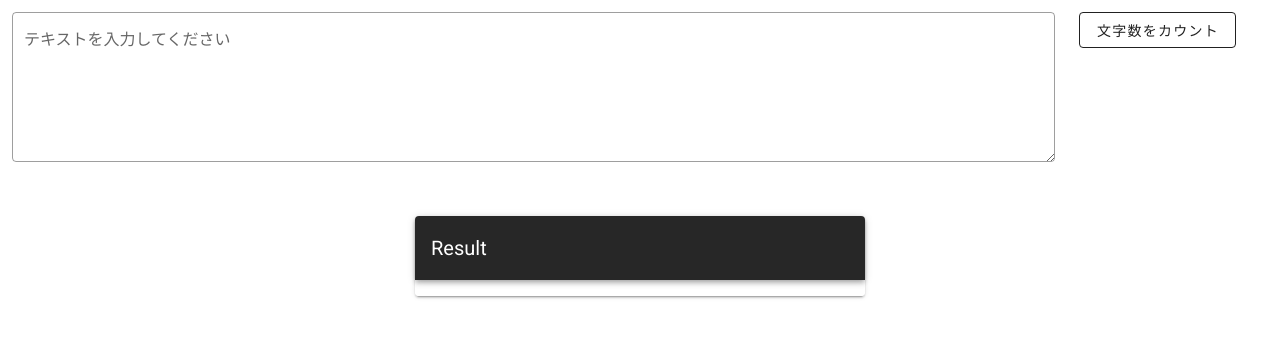
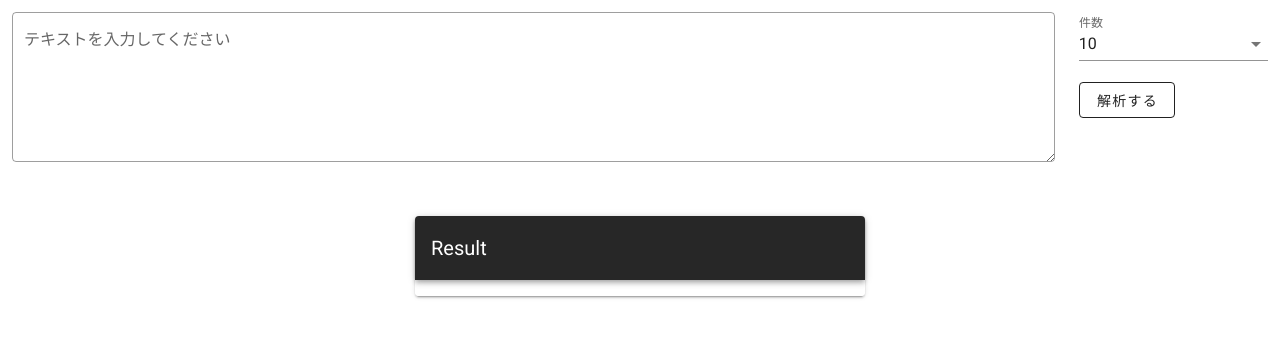
Before and after one commit to mkdk09/analyze-es-front, a Vue app: page / in a window 1280 px wide. Shown: the top 338 px of the page. Built offline with nearby package versions, Linux system fonts and the light colour scheme.

Commit message:
POSTメソッドを実装

```diff
--- a/src/App.vue
+++ b/src/App.vue
@@ -11,7 +11,13 @@
         ></v-textarea>
         </v-col>
         <v-col cols="2">
-          <v-btn outlined @click="SendData"> 文字数をカウント </v-btn>
+          <v-select
+            v-model="topn"
+            :items="maxResult"
+            label="件数"
+            number
+          ></v-select>
+          <v-btn outlined @click="SendData"> 解析する </v-btn>
         </v-col>
       </v-row>
 
@@ -52,6 +58,8 @@
 
 <script>
 import axios from 'axios'
+const maxResult = [...Array(51).keys()]
+maxResult.splice(0, 1)
 
 export default {
   name: 'App',
@@ -61,27 +69,22 @@ export default {
       // 入力データ
       InputText: '',
       TextLength: null,
+      topn: 10,
+      maxResult: maxResult,
       items: []
     }
   },
 
   methods: {
     SendData: function () {
-      // var data = { text: this.InputText }
+      var data = {
+        text: this.InputText,
+        topn: this.topn
+      }
 
-      // axios
-      //   .post('/api/post', data)
-      //   .then(response => {
-      //     this.items.push(response.data)
-      //   })
-      //   .catch(err => {
-      //     alert('APIサーバと接続できません')
-      //     err = null
-      //   })
       axios
-        .get('http://127.0.0.1:5000/')
+        .post('http://127.0.0.1:5000/', data)
         .then(response => {
-          console.log(response.data)
           // this.items.push(response.data)
           this.items = response.data
         })
@@ -89,6 +92,17 @@ export default {
           alert('APIサーバと接続できません')
           err = null
         })
+      // axios
+      //   .get('http://127.0.0.1:5000/')
+      //   .then(response => {
+      //     console.log(response.data)
+      //     // this.items.push(response.data)
+      //     this.items = response.data
+      //   })
+      //   .catch(err => {
+      //     alert('APIサーバと接続できません')
+      //     err = null
+      //   })
     }
   }
 }
```
